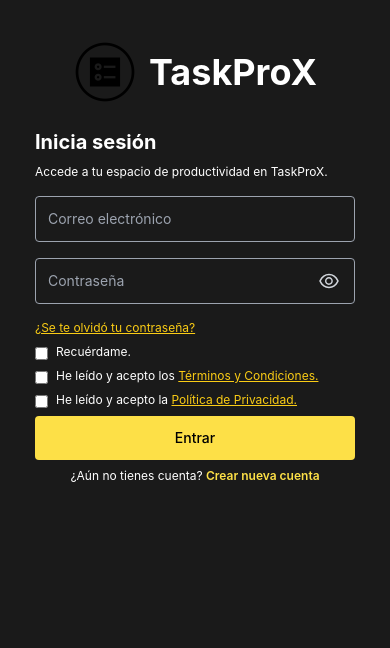
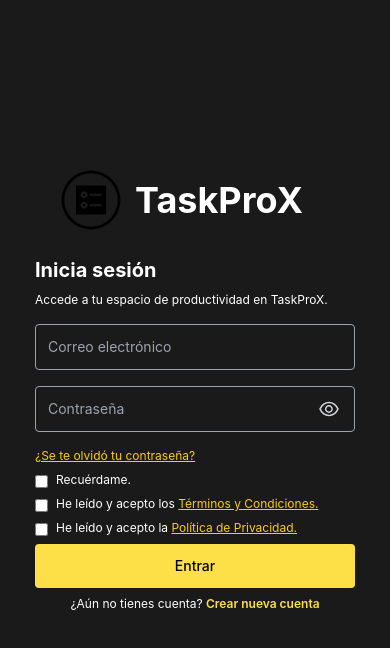
Before and after one commit to AlexandroTellez/TaskProX, a React (Vite) app in the folder client/: page /login in a window 390 px wide. Shown: the top 648 px of the page. Built offline with nearby package versions, Linux system fonts and the light colour scheme; no server answers.

Commit message:
responsive login and register

```diff
--- a/client/src/components/auth/login/LoginForm.jsx
+++ b/client/src/components/auth/login/LoginForm.jsx
@@ -73,13 +73,14 @@ function LoginForm({ onSubmit }) {
             {/* Columna derecha - Formulario */}
             <div className="w-full lg:w-1/2 bg-[#1a1a1a] text-white flex flex-col items-center px-4 sm:px-6 lg:px-16 py-10 overflow-y-auto h-screen">
 
-                {/* Logo superior visible solo en dispositivos menores a lg */}
-                <div className="lg:hidden flex flex-row items-center justify-start gap-3 mb-6 px-6 md:px-10">
-                    <img src={logo} alt="TaskProX Logo" className="w-16 h-16 md:w-20 md:h-20 dark:invert" />
-                    <h1 className="text-4xl md:text-5xl font-bold">TaskProX</h1>
-                </div>
+                <div className="w-full max-w-xs sm:max-w-md lg:max-w-xl flex flex-col justify-center my-auto pb-10">
 
-                <div className="w-full max-w-xs sm:max-w-md lg:max-w-xl h-full overflow-y-auto pb-10 overscroll-contain">
+                    {/* Logo superior visible solo en dispositivos menores a lg */}
+                    <div className="lg:hidden flex flex-row items-center justify-start gap-3 mb-6 px-6 md:px-10">
+                        <img src={logo} alt="TaskProX Logo" className="w-16 h-16 md:w-20 md:h-20 dark:invert" />
+                        <h1 className="text-4xl md:text-5xl font-bold">TaskProX</h1>
+                    </div>
+
                     <h2 className="text-xl sm:text-5xl font-bold mb-2">Inicia sesión</h2>
                     <p className="mb-4 sm:mb-6 text-xs sm:text-xl">Accede a tu espacio de productividad en TaskProX.</p>
 
--- a/client/src/components/auth/login/RegisterForm.jsx
+++ b/client/src/components/auth/login/RegisterForm.jsx
@@ -91,14 +91,15 @@ function RegisterForm({ onSubmit }) {
             {/* ====== Columna derecha (formulario) ====== */}
             <div className="w-full lg:w-1/2 bg-[#1a1a1a] text-white flex flex-col items-center px-4 sm:px-6 lg:px-16 py-10 overflow-y-auto h-full">
 
-                {/* Logo superior visible solo en dispositivos menores a lg */}
-                <div className="lg:hidden flex flex-row items-center justify-start gap-3 mb-6 px-6 md:px-10">
-                    <img src={logo} alt="TaskProX Logo" className="w-16 h-16 md:w-20 md:h-20 dark:invert" />
-                    <h1 className="text-4xl md:text-5xl font-bold">TaskProX</h1>
-                </div>
 
-                {/* Formulario */}
-                <div className="w-full max-w-xs sm:max-w-md lg:max-w-xl h-full overflow-y-auto pb-10 overscroll-contain">
+                <div className="w-full max-w-xs sm:max-w-md lg:max-w-xl flex flex-col justify-center my-auto pb-10">
+
+                    {/* Logo superior visible solo en dispositivos menores a lg */}
+                    <div className="lg:hidden flex flex-row items-center justify-start gap-3 mb-6 px-6 md:px-10">
+                        <img src={logo} alt="TaskProX Logo" className="w-16 h-16 md:w-20 md:h-20 dark:invert" />
+                        <h1 className="text-4xl md:text-5xl font-bold">TaskProX</h1>
+                    </div>
+
                     <h2 className="text-xl sm:text-5xl font-bold mb-2">Crear cuenta</h2>
                     <p className="mb-4 sm:mb-6 text-xs sm:text-xl">Bienvenido a TaskProX, completa tu registro.</p>
 
```
